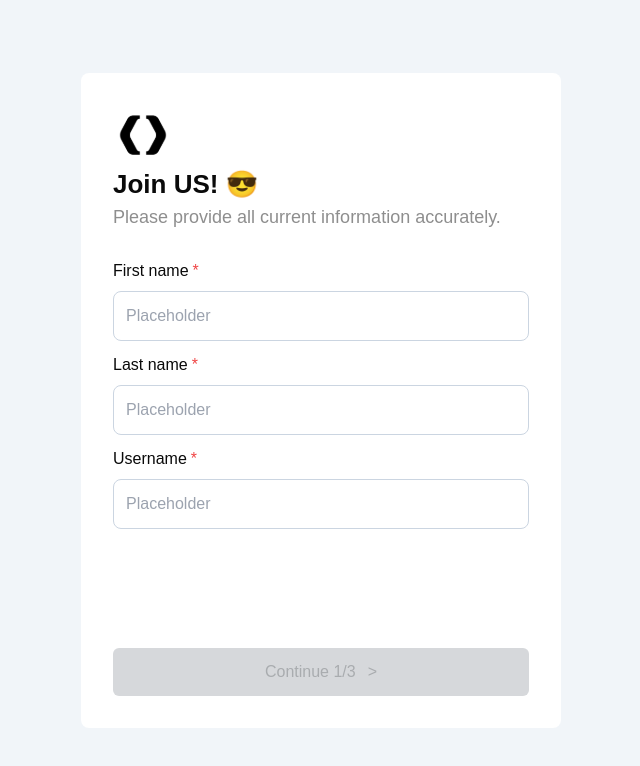
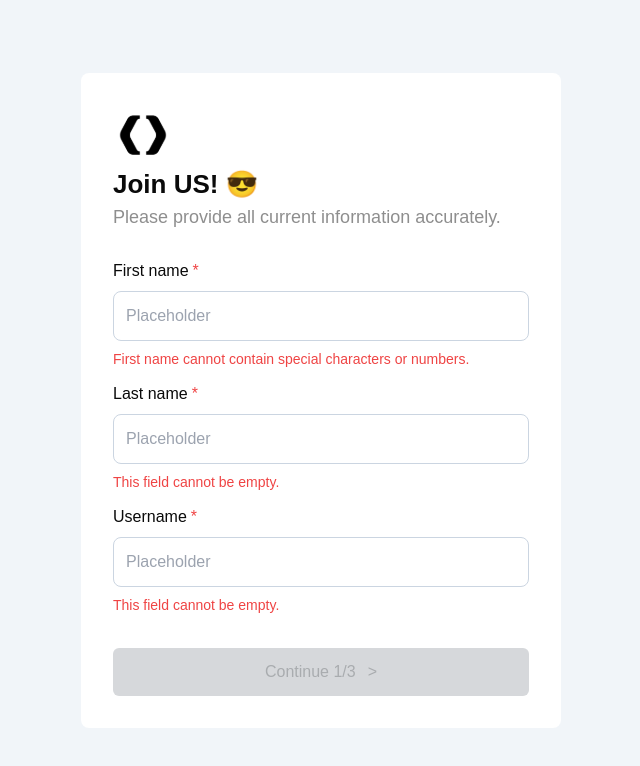
Before and after one commit to orgil-12/form, a Next.js app: page / in a window 1280 px wide. Both pictures are taken after a click on the element "Continue 1/3". Shown: the top 766 px of the page, without its empty margins (319-959 px from the left). Built offline with nearby package versions, Linux system fonts and the light colour scheme.

Commit message:
input componant

```diff
--- a/src/app/page.js
+++ b/src/app/page.js
@@ -4,6 +4,11 @@ import { useState } from "react";
 import { StepOne } from "@/components/StepOne";
 import { StepTwo } from "@/components/StepTwo";
 import { StepThree } from "@/components/StepThree";
+import { Inter } from "next/font/google";
+
+const inter = Inter({
+  subsets: ["latin"],
+});
 
 export default function Home() {
   const [currentStep, setCurrentStep] = useState(1);
@@ -17,9 +22,22 @@ export default function Home() {
     password: "",
     confirmPassword: "",
     date: "",
-    image: null,
+    image: "",
   });
-  console.log(form?.image);
+
+  const [errors, setErrors] = useState({
+    firstname: "",
+    lastname: "",
+    username: "",
+    email: "",
+    phoneNumber: "",
+    password: "",
+    confirmPassword: "",
+    date: "",
+    image: "",
+  });
+  console.log(form.image);
+
 
   const onChange = (e) => {
     const field = e.target.id;
@@ -27,53 +45,30 @@ export default function Home() {
     console.log(newValues);
     setForm(newValues);
   };
-  const numbers = "1234567890";
-  const checkForm = () => {
-    for (let i = 0; i < form?.firstname.length; i++) {
-      let char = form.firstname[i];
-      if (!numbers.includes(char)) {
-        for (let i = 0; i < form?.lastname.length; i++) {
-          let char = form.lastname[i];
-          if (!numbers.includes(char)) {
-            for (let i = 0; i < form?.username.length; i++) {
-              let char = form.username[i];
-              if (!numbers.includes(char)) {
-                return true;
-              }
-            }
-          }
-        }
-      } else return false;
-    }
-  };
 
   return (
-    <div className="">
+    <div className={`${inter.className}] `}>
       <FormBody
         currentStep={currentStep}
         setCurrentStep={setCurrentStep}
         form={form}
         onChange={onChange}
-        checkForm={checkForm}
+        errors = {errors}
+        setErrors= {setErrors}
       />
     </div>
   );
 }
 
-const FormBody = ({
-  currentStep,
-  setCurrentStep,
-  onChange,
-  form,
-  checkForm,
-}) => {
+const FormBody = ({ currentStep, setCurrentStep, onChange, form, errors, setErrors }) => {
   if (currentStep === 1) {
     return (
       <StepOne
         setCurrentStep={setCurrentStep}
         onChange={onChange}
         form={form}
-        checkForm={checkForm}
+        errors = {errors}
+        setErrors= {setErrors}
       />
     );
   } else if (currentStep === 2) {
@@ -82,6 +77,8 @@ const FormBody = ({
         setCurrentStep={setCurrentStep}
         onChange={onChange}
         form={form}
+        errors = {errors}
+        setErrors= {setErrors}
       />
     );
   } else if (currentStep === 3) {
@@ -90,6 +87,8 @@ const FormBody = ({
         setCurrentStep={setCurrentStep}
         onChange={onChange}
         form={form}
+        errors = {errors}
+        setErrors= {setErrors}
       />
     );
   }
--- a/src/components/StepOne.jsx
+++ b/src/components/StepOne.jsx
@@ -1,14 +1,13 @@
-import { useState } from "react";
+import { Input } from "@/components/input";
+import { validateStepOne } from "@/utils/validate";
 
-export const StepOne = ({ setCurrentStep, onChange, form, checkForm }) => {
-  const check = false;
-  const isChecked = checkForm() === true && form?.firstname !== '' ? "bg-black text-white" : "bg-[#D6D8DB] text-[#A9ACAF]";
-  const isContinue = () =>{
-    checkForm() === true && form?.firstname !== '' ? setCurrentStep(2) : setCurrentStep(1);
-  }
-  const error = checkForm() === "false1" ? "block" : "hidden"
-  const error2 = checkForm() === "false2" ? "block" : "hidden"
-  const error3 = checkForm() === "false3" ? "block" : "hidden"
+export const StepOne = ({
+  setCurrentStep,
+  onChange,
+  form,
+  errors,
+  setErrors,
+}) => {
   return (
     <div className="w-screen h-screen flex items-center bg-slate-100  ">
       <div className="w-[480px] h-[655px] bg-white m-auto rounded-[8px] p-8 flex flex-col justify-between">
@@ -21,63 +20,45 @@ export const StepOne = ({ setCurrentStep, onChange, form, checkForm }) => {
             </p>
           </div>
           <form action="" className="flex flex-col gap-3 ">
-            <div className="flex flex-col gap-2 ">
-              <label
-                htmlFor="firstname"
-                className="flex after:content-['*'] after:text-red-500 after:ml-1 "
-              >
-                First name
-              </label>
-              <input
-                id="firstname"
-                value={form.firstname}
-                required
-                type="text"
-                className="border border-[#CBD5E1] outline-none focus:border-blue-400 w-[100%] rounded-[8px] p-3 "
-                placeholder="Placeholder"
-                onChange={onChange}
-              />
-              <p className={`${error} , text-black`}> error</p>
-            </div>
-            <div className="flex flex-col gap-2 ">
-              <label
-                htmlFor="lastname"
-                className="flex after:content-['*'] after:text-red-500 after:ml-1"
-              >
-                Last name
-              </label>
-              <input
-                id="lastname"
-                value={form.lastname}
-                required
-                type="text"
-                className="border border-[#CBD5E1] outline-none focus:border-blue-400 w-[100%] rounded-[8px] p-3 "
-                placeholder="Placeholder"
-                onChange={onChange}
-              />
-              <p className={`${error2} , text-black`}> error</p>
-            </div>
-            <div className="flex flex-col gap-2 ">
-              <label
-                htmlFor="username"
-                className="flex after:content-['*'] after:text-red-500 after:ml-1"
-              >
-                Username
-              </label>
-              <input
-                id="username"
-                value={form.username}
-                required
-                type="text"
-                className="border border-[#CBD5E1] outline-none focus:border-blue-400 w-[100%] rounded-[8px] p-3 "
-                placeholder="Placeholder"
-                onChange={onChange}
-              />
-            </div>
+            <Input
+              label={"First name"}
+              onChange={onChange}
+              form={form}
+              id="firstname"
+              value={form?.firstname}
+              error={errors.firstname}
+              type={"text"}
+            />
+            <Input
+              label={"Last name"}
+              onChange={onChange}
+              form={form}
+              id="lastname"
+              value={form?.lastname}
+              error={errors.lastname}
+              type={"text"}
+            />
+            <Input
+              label={"Username"}
+              onChange={onChange}
+              form={form}
+              id="username"
+              value={form?.username}
+              error={errors.username}
+              type={"text"}
+            />
           </form>
         </div>
-        <div onClick={() => isContinue()}>
-          <button className={`${isChecked} px-[10px] py-3 w-[100%] rounded-[6px] after:content-['>'] after:ml-3` }>
+        <div onClick={() => {
+          const {isValid , newErrors} = validateStepOne(form)
+          setErrors(newErrors);
+          if(isValid){
+            setCurrentStep(2);
+          }
+        }}>
+          <button
+            className={`bg-[#D6D8DB] px-[10px] w-[100%] py-3 rounded-[6px] text-[#A9ACAF] after:content-['>'] after:ml-3`}
+          >
             Continue 1/3
           </button>
         </div>
--- a/src/components/StepThree.jsx
+++ b/src/components/StepThree.jsx
@@ -45,7 +45,7 @@ export const StepThree = ({ setCurrentStep, onChange, form }) => {
                 {/* <Calendar /> */}
               </div>
             </div>
-            <img src={imageSrc} className="w-[100px] h-[100px]" alt="" />
+            {/* <img src={imageSrc} className="w-[100px] h-[100px]" alt="" /> */}
             <div className={`flex  items-center justify-center w-full`}>
               <label
                 htmlFor="image"
--- /dev/null
+++ b/src/components/input.jsx
@@ -0,0 +1,23 @@
+export const Input = ({label, id, onChange, error, type, value}) => {
+    console.log(error)
+    return (
+        <div className="flex flex-col gap-2 ">
+              <label
+                htmlFor={id}
+                className="flex after:content-['*'] after:text-red-500 after:ml-1 "
+              >
+                {label}
+              </label>
+              <input
+                id={id}
+                value={value}
+                required
+                type={type}
+                className="border border-[#CBD5E1] outline-none focus:border-blue-400 w-[100%] rounded-[8px] p-3 "
+                placeholder="Placeholder"
+                onChange={onChange}
+              />
+              {error && <span className="text-red-500 text-[14px] font-normal ">{error}</span>}
+        </div>
+    )
+}
--- /dev/null
+++ b/src/utils/validate.js
@@ -0,0 +1,53 @@
+export const validateStepOne = (form) => {
+  let isValid = true;
+  let newErrors = {
+    firstname: "",
+    lastname: "",
+    username: "",
+  };
+  if(form.firstname === ""){
+    isValid = false;
+    newErrors.firstname = "This field cannot be empty"
+  }
+  if(!form.firstname.match("[A-Za-z]")){
+    isValid = false;
+    newErrors.firstname = "First name cannot contain special characters or numbers."
+  }
+  if(form.lastname === ""){
+    isValid = false;
+    newErrors.lastname = "This field cannot be empty."
+  }
+  if(form.username === ""){
+    isValid = false;
+    newErrors.username = "This field cannot be empty."
+  }
+  return {isValid, newErrors}
+};
+
+export const validateStepTwo = (form) => {
+    let isValid = true;
+    let newErrors = {
+        email: "",
+        phoneNumber: "",
+        password: "",
+        confirmPassword: "",
+    };
+    console.log(newErrors)
+    if(!form.email.match("[a-z0-9._%+\-]+@[a-z0-9.\-]+\.[a-z]{2,}$")){
+      isValid = false;
+      newErrors.email = "Please provide a valid email address."
+    }
+    if(!form.phoneNumber.match("[0-9]")){
+        isValid = false;
+        newErrors.phoneNumber = "Please enter a valid phone number."
+    }
+    if(!form.password.match("(?=.*\d)(?=.*[a-z])(?=.*[A-Z]).{8,}")){
+        isValid = false;
+        newErrors.password = "Password must include an upper letter and numbers."
+    }
+    if(form.password !== form.confirmPassword ){
+        isValid = false;
+        newErrors.confirmPassword = "Passwords do not match. Please try again."
+    }
+    return {isValid, newErrors}
+  };
```
Also changed, not shown: src/components/StepTwo.jsx (+37 -53 lines).
